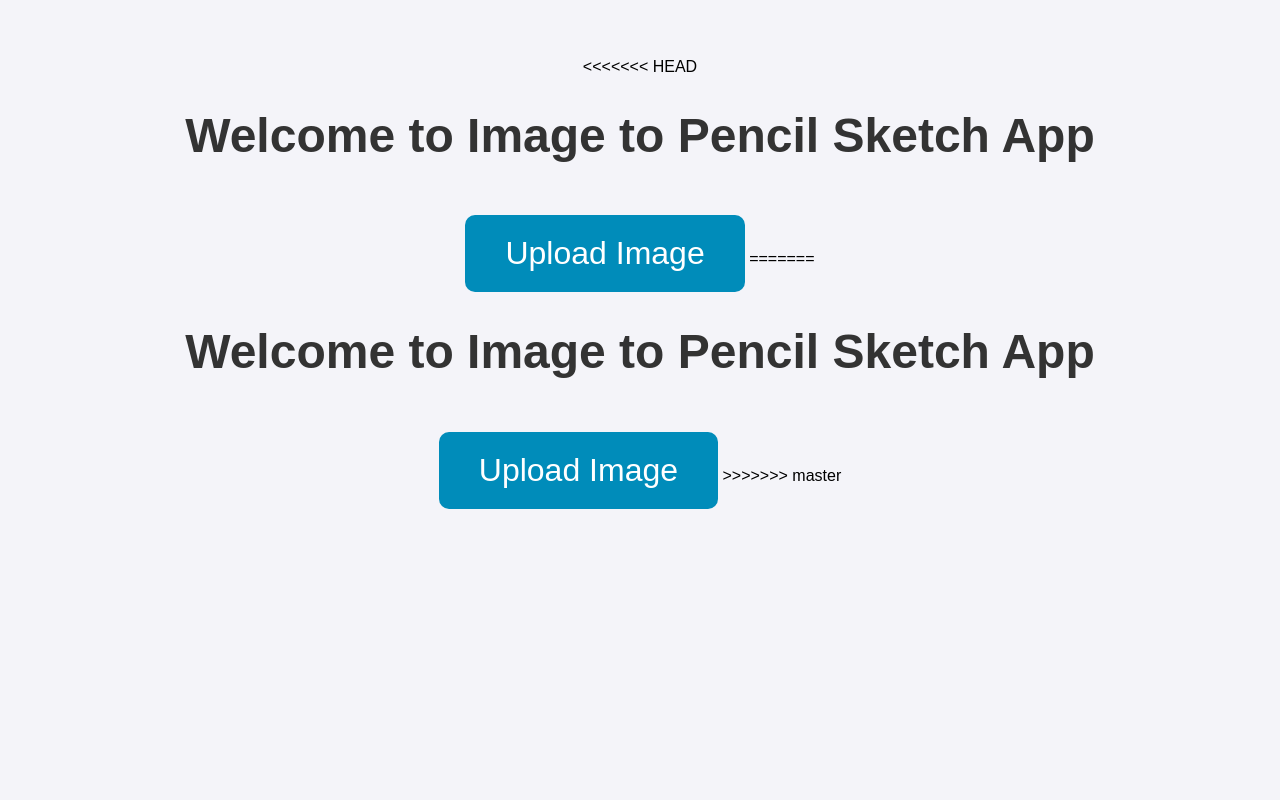
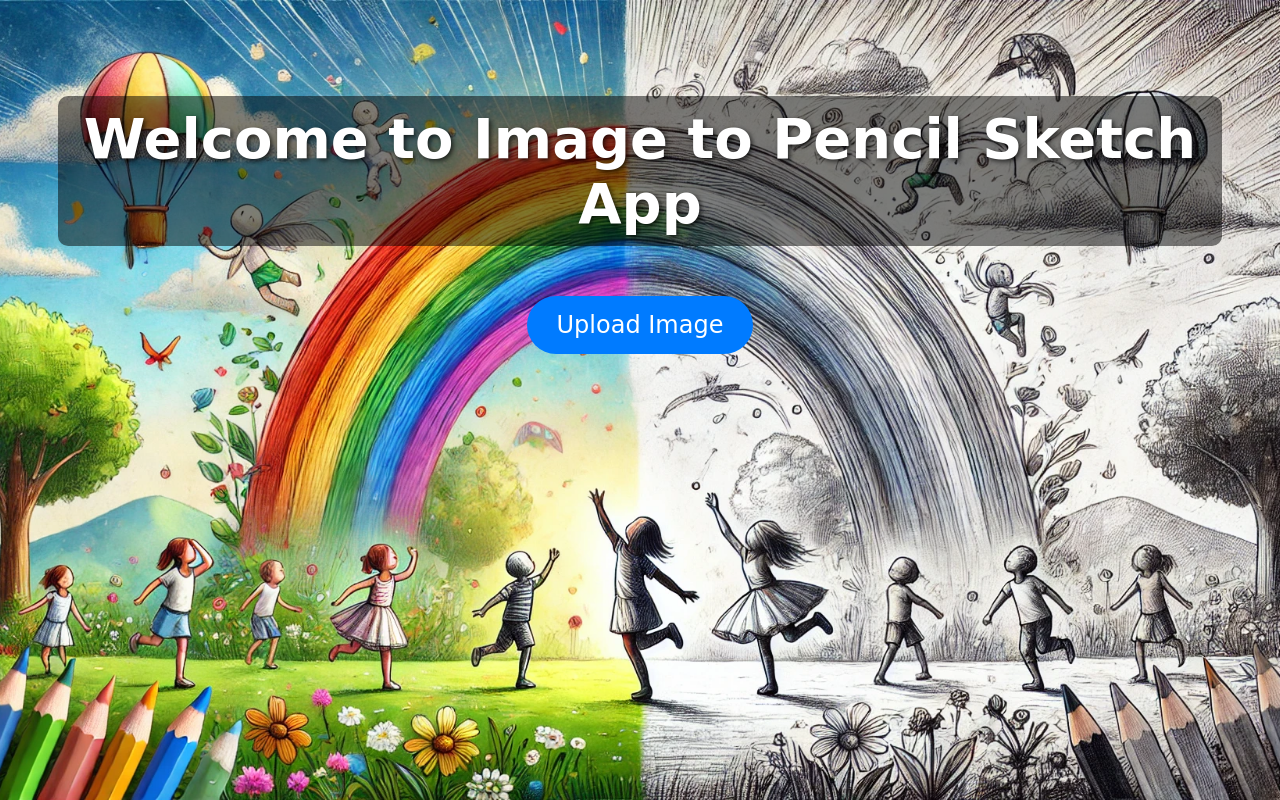
Before and after one commit to mayanktaya/pencilsketchtest, a Flask app: page / in a window 1280 px wide. Run offline with Flask 3, Linux system fonts and the light colour scheme.

Commit message:
Update index.html

```diff
--- a/templates/index.html
+++ b/templates/index.html
@@ -1,32 +1,43 @@
-<<<<<<< HEAD
 <!DOCTYPE html>
-<html>
+<html lang="en">
 <head>
+    <meta charset="UTF-8">
+    <meta name="viewport" content="width=device-width, initial-scale=1.0">
     <title>Image to Pencil Sketch App</title>
     <link rel="stylesheet" type="text/css" href="{{ url_for('static', filename='css/styles.css') }}">
     <style>
         body {
-            font-family: Arial, sans-serif;
-            background-color: #f4f4f9;
+            font-family: 'Kristen ITC', cursive;
+            background: url('{{ url_for('static', filename='background.jpg') }}') no-repeat center center fixed;
+            background-size: cover;
+            color: #333;
             text-align: center;
             padding: 50px;
         }
         h1 {
-            color: #333;
-            font-size: 3em;
+            font-size: 3.5em;
+            margin-bottom: 20px;
+            color: #fff; /* Makes the text white */
+            text-shadow: 2px 2px 5px rgba(0, 0, 0, 0.7); /* Adds a shadow for contrast */
+            background-color: rgba(0, 0, 0, 0.5); /* Adds a semi-transparent black background */
+            padding: 10px;
+            border-radius: 10px;
+            display: inline-block;
         }
         a {
             display: inline-block;
-            margin-top: 20px;
-            padding: 20px 40px;
-            background-color: #008cba;
+            margin-top: 30px;
+            padding: 15px 30px;
+            background-color: #007bff;
             color: #fff;
             text-decoration: none;
-            border-radius: 10px;
-            font-size: 2em;
+            border-radius: 50px;
+            font-size: 1.5em;
+            transition: background-color 0.3s ease, transform 0.2s ease-in-out;
         }
         a:hover {
-            background-color: #005f5f;
+            background-color: #0056b3;
+            transform: scale(1.1);
         }
     </style>
 </head>
@@ -35,41 +46,3 @@
     <a href="{{ url_for('upload_file') }}">Upload Image</a>
 </body>
 </html>
-=======
-<!DOCTYPE html>
-<html>
-<head>
-    <title>Image to Pencil Sketch App</title>
-    <link rel="stylesheet" type="text/css" href="{{ url_for('static', filename='css/styles.css') }}">
-    <style>
-        body {
-            font-family: Arial, sans-serif;
-            background-color: #f4f4f9;
-            text-align: center;
-            padding: 50px;
-        }
-        h1 {
-            color: #333;
-            font-size: 3em;
-        }
-        a {
-            display: inline-block;
-            margin-top: 20px;
-            padding: 20px 40px;
-            background-color: #008cba;
-            color: #fff;
-            text-decoration: none;
-            border-radius: 10px;
-            font-size: 2em;
-        }
-        a:hover {
-            background-color: #005f5f;
-        }
-    </style>
-</head>
-<body>
-    <h1>Welcome to Image to Pencil Sketch App</h1>
-    <a href="{{ url_for('upload_file') }}">Upload Image</a>
-</body>
-</html>
->>>>>>> master
```
